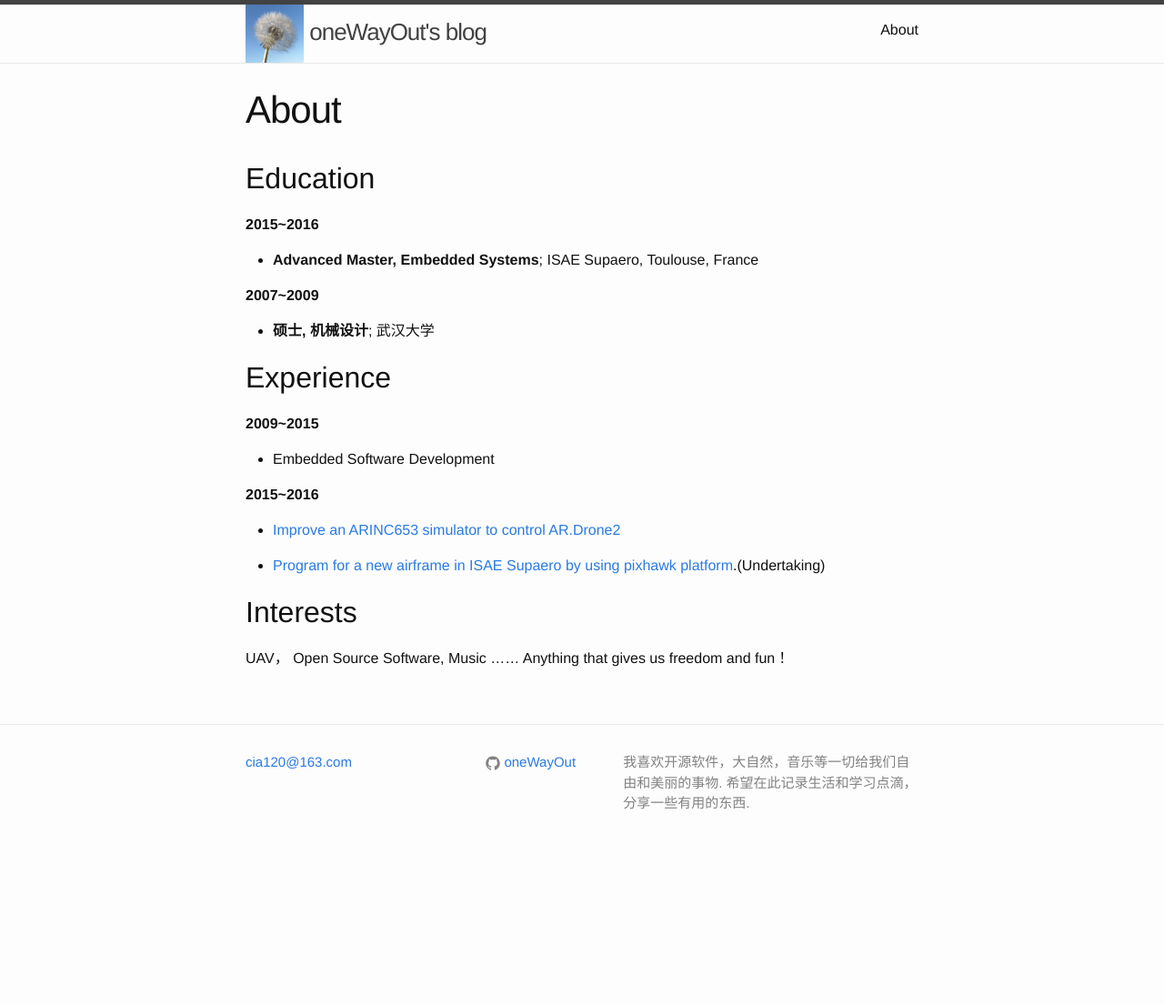
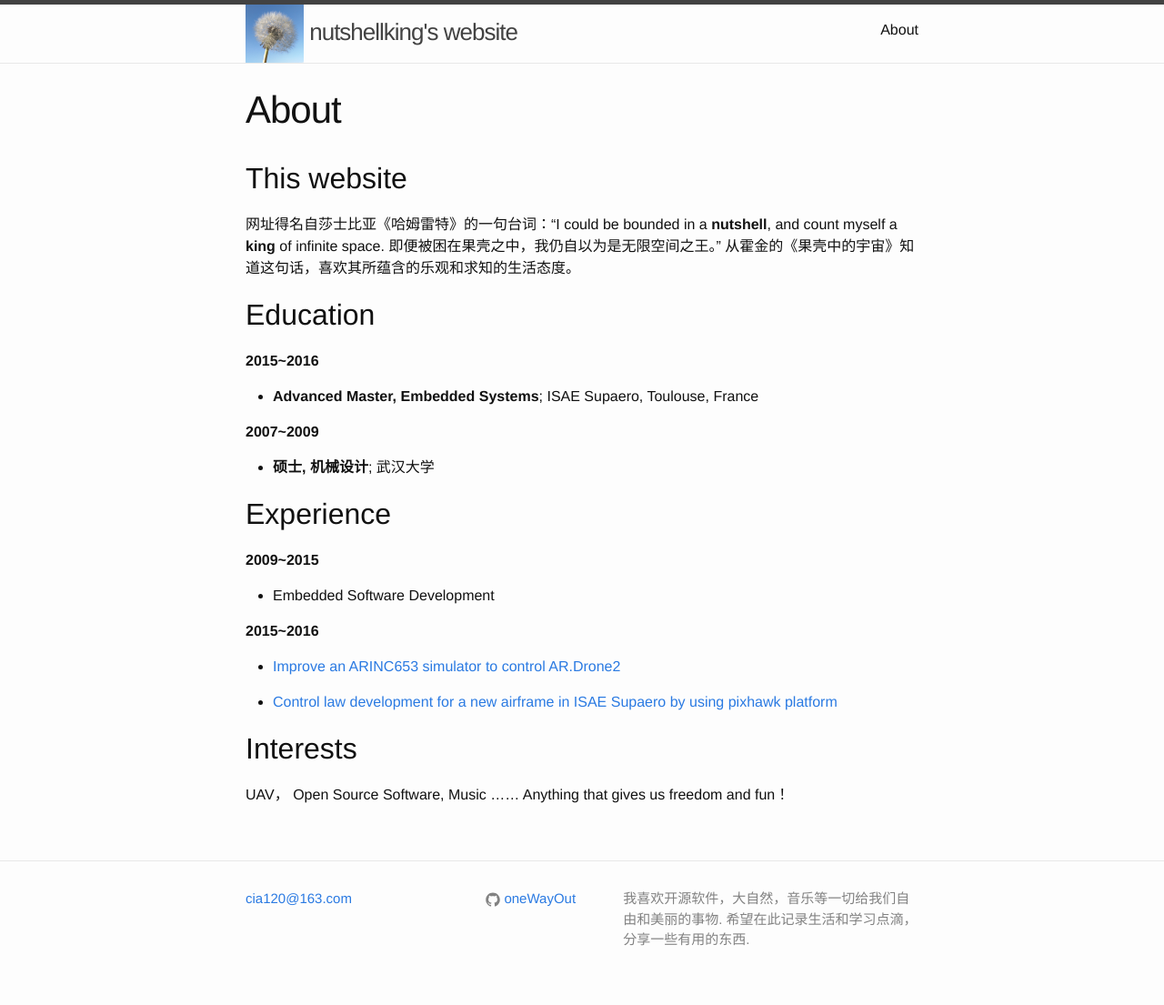
Before and after one commit to oneWayOut/onewayout.github.io_old, a Jekyll site: the page built from about.md, in a window 1280 px wide. Shown: the whole page at 91% size. Built offline with Jekyll 4.4.1, drawn with Linux system fonts in a browser that asks for light colours; before the commit the page ends 955 px from its top, so only the background shows below that.

Commit message:
use new web address

```diff
--- a/_config.yml
+++ b/_config.yml
@@ -6,7 +6,7 @@
 # 'jekyll serve'. If you change this file, please restart the server process.
 
 # Site settings
-title: oneWayOut's blog
+title: nutshellking's website
 email: cia120@163.com
 favicon: /assets/img/avatar.jpg
 
--- a/about.md
+++ b/about.md
@@ -3,6 +3,9 @@ layout: page
 title: About
 ---
 
+This website
+------------
+网址得名自莎士比亚《哈姆雷特》的一句台词：“I could be bounded in a **nutshell**, and count myself a **king** of infinite space. 即便被困在果壳之中，我仍自以为是无限空间之王。” 从霍金的《果壳中的宇宙》知道这句话，喜欢其所蕴含的乐观和求知的生活态度。
 
 
 
@@ -29,7 +32,7 @@ Experience
 
 * [Improve an ARINC653 simulator to control AR.Drone2](https://github.com/oneWayOut/ArDroneARINC653)
 
-* [Program for a new airframe in ISAE Supaero by using pixhawk platform](https://github.com/oneWayOut/Firmware/tree/caidev).(Undertaking)
+* [Control law development for a new airframe in ISAE Supaero by using pixhawk platform](https://github.com/oneWayOut/Firmware/tree/caidev)
 
 Interests
 --------------------
```
Also changed, not shown: Readme.md.
